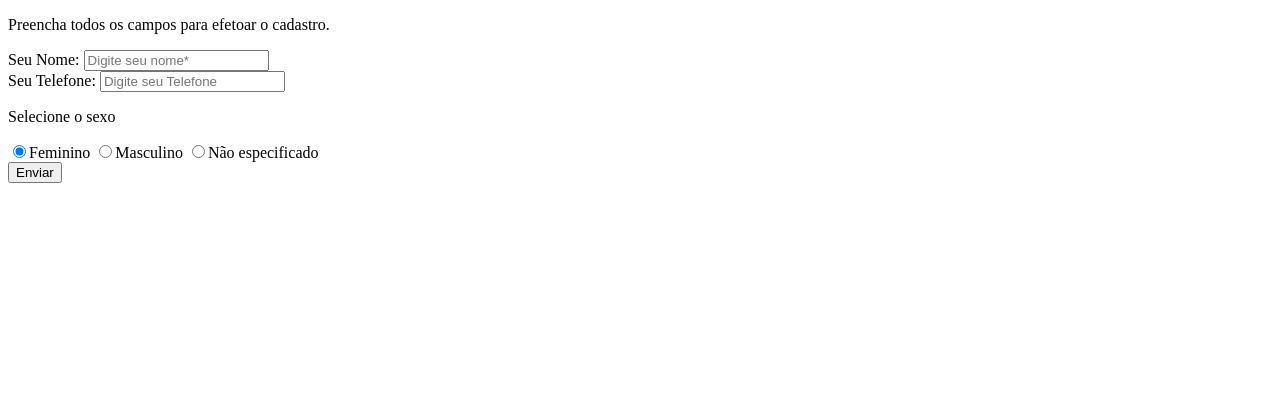
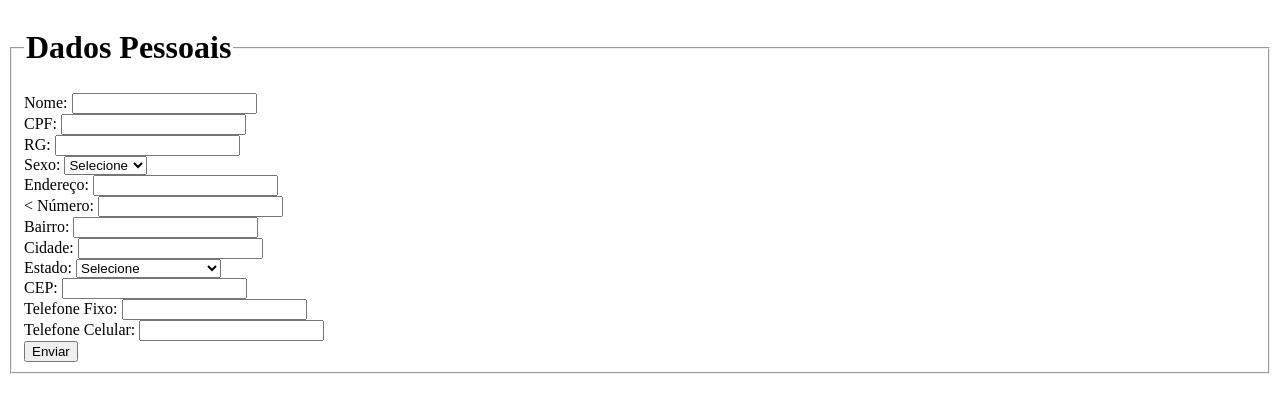
Before and after one commit to sabrinapmota/formulario, a plain HTML site: page index.html in a window 1280 px wide. Drawn offline with Linux system fonts and the light colour scheme.

Commit message:
campos restantes adicionados. versão 1.1

```diff
--- a/index.html
+++ b/index.html
@@ -1,31 +1,122 @@
 <!DOCTYPE html>
 <html lang="pt-br">
 <head>
-    <title>Formulário de cadastro</title>
-    <meta charset="utf-8"/>
-    <link rel="stylesheet" type="text/css" href="estilo.css">
+    <meta charset="UTF-8">
+    <meta http-equiv="X-UA-Compatible" content="IE=edge">
+    <meta name="viewport" content="width=device-width, initial-scale=1.0">
+    <title>Dados Pessoais</title>
+    <link rel="stylesheet" href="site.css" />
 </head>
 <body>
-    <form class="formulario" method="post">
-        <p> Preencha todos os campos para efetoar o cadastro.</p>
 
-        <div class="field">
-            <label for="nome">Seu Nome:</label>
-            <input type="text" id="nome" name="nome" placeholder="Digite seu nome*" required>
+    <form onsubmit="return form_submited();">
+
+    <fieldset>
+        <legend><h1>Dados Pessoais</h1></legend>
+
+        <div class="campo">
+<label for="nome">Nome:</label>
+<input type=" text" id="nome"  required />
         </div>
 
-        <div class="field">
-            <label for="telefone">Seu Telefone:</label>
-            <input type="text" id="telefone" name="telefone" placeholder="Digite seu Telefone" required>
-        </div>
-        <div class="field radiobox">
-            <p> Selecione o sexo</p>
-            <input type="radio" name="sexo" id="feminino" value="feminino" checked><label for="feminino">Feminino</label>
-            <input type="radio" name="sexo" id="masculino" value="masculino"><label for="masculino">Masculino</label>
-<input type="radio" name="sexo" id="nao especificado" value="nao especificado"><label for="nao especificado">Não especificado</label>
-</div>
+        <div class="campo">
+            <label for="cpf">CPF:</label>
+            <input type=" text" id="cpf" required />
+                    </div>
 
-        <input type="submit" name="acao" value="Enviar">
-    </form>
+                    <div class="campo">
+                        <label for="rg">RG:</label>
+                        <input type=" text" id="rg" >
+                                </div>
+
+                                <div class="campo">
+                                    <label for="sexo">Sexo:</label>
+                                    <select id="sexo">
+                                        <option>Selecione</option>>
+                                        <option value="M">Masculino</option>
+                                        <option value="F">Feminino</option>
+                                    </select>
+                                </div>
+
+                                <div class="campo">
+                                    <label for="endereco">Endereço:</label>
+                                    <input type=" text" id="endereco" required />
+                                </div>
+
+                                <div class="campo"><
+                                    <label for="numero">Número:</label>
+                                    <input type=" text" id="numero" required />
+                                            </div>
+
+                                            <div class="campo">
+                                                <label for="bairro">Bairro:</label>
+                                                <input type=" text" id="bairro" />
+                                                        </div>
+
+                                                        <div class="campo">
+                                                <label for="cidade">Cidade:</label>
+                                                <input type=" text" id="cidade" />
+                                                        </div>
+
+                                                        <div class="campo">
+                                                            <label for=                                                            "estado">Estado:</label>
+                                                            <select id="estado">
+                                                                <option>Selecione</option>
+                                                                <option value="AC">Acre</option>
+                                                                <option value="AP">Amapá</option>
+                                                                <option value="AM">Amazonas</option>
+                                                                <option value="BA">Bahia</option>
+                                                                <option value="CE">Ceará</option>
+                                                                <option value="DF">Distrito Federal</option>
+                                                                <option value="ES">Espirito Santo</option>
+                                                                <option value="GO">Goiás</option>
+                                                                <option value="MA">Maranhão</option>
+                                                                <option value="MS">Mato Grosso do Sul</option>
+                                                                <option value="MT">Mato Grosso</option>
+                                                                <option value="MG">Minas Gerais</option>
+                                                                <option value="PA">Pará</option>
+                                                                <option value="PB">Paraíba</option>
+                                                                <option value="PE">Pernambuco</option>
+                                                                <option value="PI">Piaui</option>
+                                                                <option value="PR">Paraná</option>
+                                                                <option value="RN">Rio Grande do Norte</option>
+                                                                <option value="RJ">Rio de Janeiro</option>
+                                                                <option value="RO">Rondônia</option>
+                                                                <option value="RR">Roraima</option>
+                                                                <option value="RS">Rio Grand do Sul</option>
+                                                                <option value="SC">Santa Catarina</option>
+                                                                <option value="SE">Sergipe</option>
+                                                                <option value="SP">São Paulo</option>
+                                                                <option value="TO">Tocantins</option>
+                                                            </select>
+                                                        </div>
+
+                                                        <div class="campo">
+                                                            <label for="cep">CEP:</label>
+                                                            <input type=" text" id="cep" />
+                                                                    </div>
+
+                                                                    <div class="campo">
+                                                                        <label for="telefone">Telefone Fixo:</label>
+                                                                        <input type=" text" id="telefone" />
+                                                                                </div>
+
+                                                                                <div class="campo">
+                                                                                    <label for="celular">Telefone Celular:</label>
+                                                                                    <input type=" text" id="celular" required />
+                                                                                            </div>
+
+        <button type="submit" class="botao">Enviar</button>
+    </fieldset>
+
+</form>
+
+<script type="text/javascript">
+    function form_submited() {
+        alert('Formulário enviado com sucesso!');
+        return false;
+    }
+</script>
+
 </body>
 </html>
```
